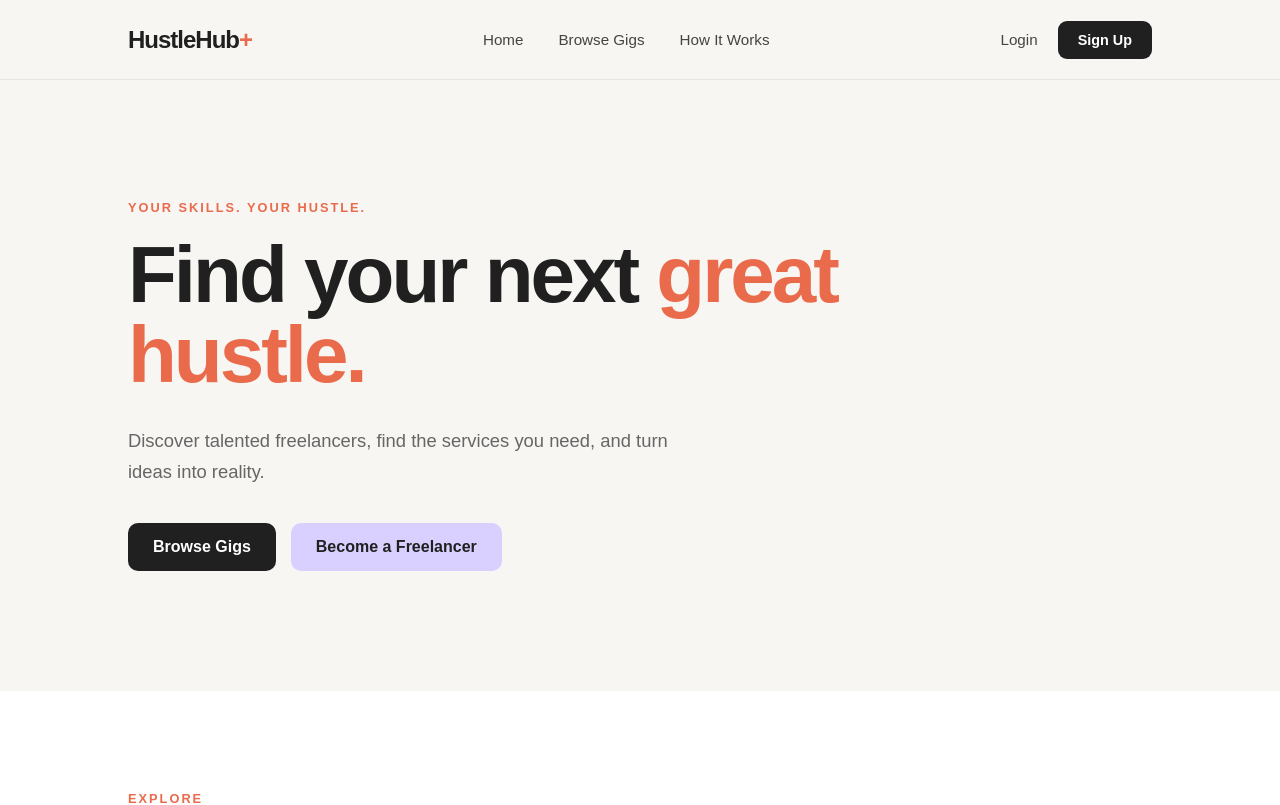
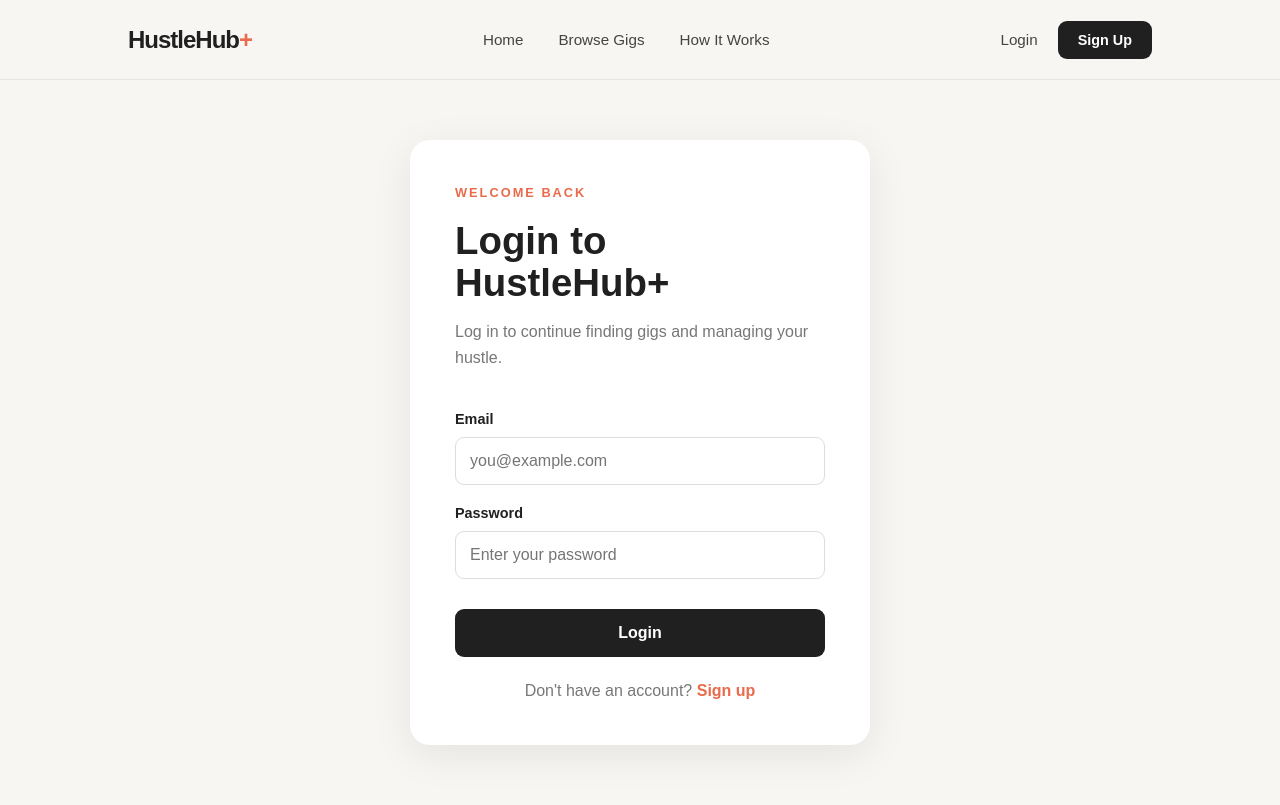
Before and after one commit to TameezLambat03/HustleHub-Plus, a React app in the folder frontend/: page /login in a window 1280 px wide. Shown: the top 805 px of the page. Built offline with nearby package versions, Linux system fonts and the light colour scheme; the HTML template or start-up script is replaced by a standard one.

Commit message:
Create login page

```diff
--- a/frontend/src/App.jsx
+++ b/frontend/src/App.jsx
@@ -1,12 +1,22 @@
+import { BrowserRouter, Routes, Route } from 'react-router-dom'
+
+import Navbar from './components/Navbar'
 import Home from './pages/Home'
-import Navbar from './pages/Navbar'
+import Login from './pages/Login'
 
 function App() {
   return (
-    <>
-    <Navbar/>
-    <Home/>
-    </>
+    <BrowserRouter>
+
+      <Navbar />
+
+     {/* routes are added here*/}
+      <Routes>
+        <Route path="/" element={<Home />} />
+         <Route path="/login" element={<Login />} />
+      </Routes>
+
+    </BrowserRouter>
   )
 }
 
--- a/frontend/src/index.css
+++ b/frontend/src/index.css
@@ -225,3 +225,87 @@ button {
 .signup-button:hover {
   background: #e96b4c;
 }
+
+/* AUTH PAGES */
+
+.auth-page {
+  min-height: calc(100vh - 80px);
+  display: flex;
+  justify-content: center;
+  align-items: center;
+  padding: 60px 20px;
+  background: #f8f6f2;
+}
+
+.auth-card {
+  width: 100%;
+  max-width: 460px;
+  padding: 45px;
+  background: white;
+  border-radius: 20px;
+  box-shadow: 0 10px 40px rgba(0, 0, 0, 0.08);
+}
+
+.auth-card h1 {
+  font-size: 2.4rem;
+  line-height: 1.1;
+  margin-bottom: 15px;
+}
+
+.auth-description {
+  color: #777;
+  line-height: 1.6;
+  margin-bottom: 30px;
+}
+
+.auth-form {
+  display: flex;
+  flex-direction: column;
+  gap: 10px;
+}
+
+.auth-form label {
+  font-weight: bold;
+  font-size: 0.9rem;
+  margin-top: 10px;
+}
+
+.auth-form input {
+  padding: 14px;
+  border: 1px solid #ddd;
+  border-radius: 9px;
+  font-size: 1rem;
+  font-family: inherit;
+}
+
+.auth-form input:focus {
+  outline: 2px solid #d9d0ff;
+  border-color: #d9d0ff;
+}
+
+.auth-form button {
+  margin-top: 20px;
+  padding: 15px;
+  border: none;
+  border-radius: 9px;
+  background: #202020;
+  color: white;
+  font-size: 1rem;
+  font-weight: bold;
+}
+
+.auth-form button:hover {
+  background: #e96b4c;
+}
+
+.auth-footer {
+  margin-top: 25px;
+  text-align: center;
+  color: #777;
+}
+
+.auth-footer a {
+  color: #e96b4c;
+  font-weight: bold;
+  text-decoration: none;
+}
--- /dev/null
+++ b/frontend/src/pages/Login.jsx
@@ -0,0 +1,43 @@
+function Login() {
+  return (
+    <main className="auth-page">
+      <div className="auth-card">
+
+        <p className="section-tag">WELCOME BACK</p>
+
+        <h1>Login to HustleHub+</h1>
+
+        <p className="auth-description">
+          Log in to continue finding gigs and managing your hustle.
+        </p>
+
+        <form className="auth-form">
+
+          <label>Email</label>
+          <input
+            type="email"
+            placeholder="you@example.com"
+          />
+
+          <label>Password</label>
+          <input
+            type="password"
+            placeholder="Enter your password"
+          />
+
+          <button type="submit">
+            Login
+          </button>
+
+        </form>
+
+        <p className="auth-footer">
+          Don't have an account? <a href="/register">Sign up</a>
+        </p>
+
+      </div>
+    </main>
+  )
+}
+
+export default Login
```
Also changed, not shown: frontend/src/components/Navbar.jsx (renamed from frontend/src/pages/Navbar.jsx).
